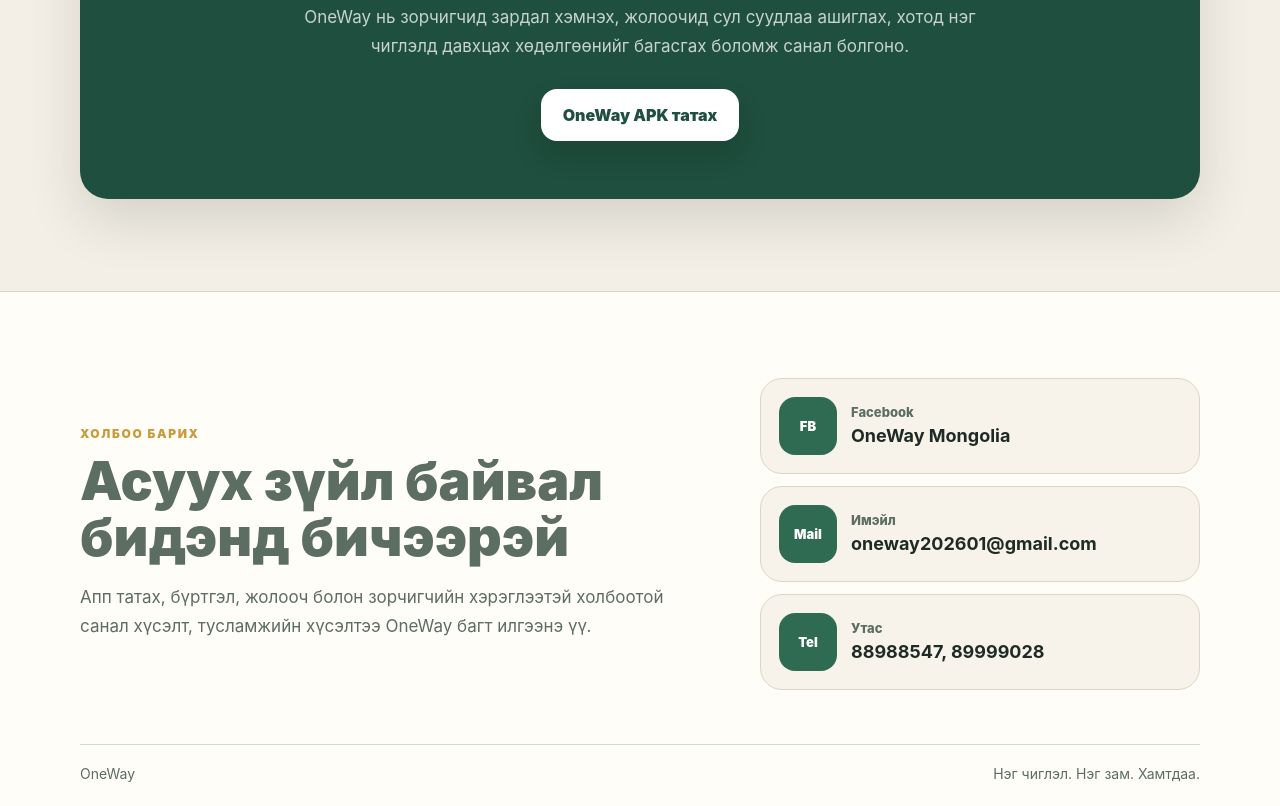
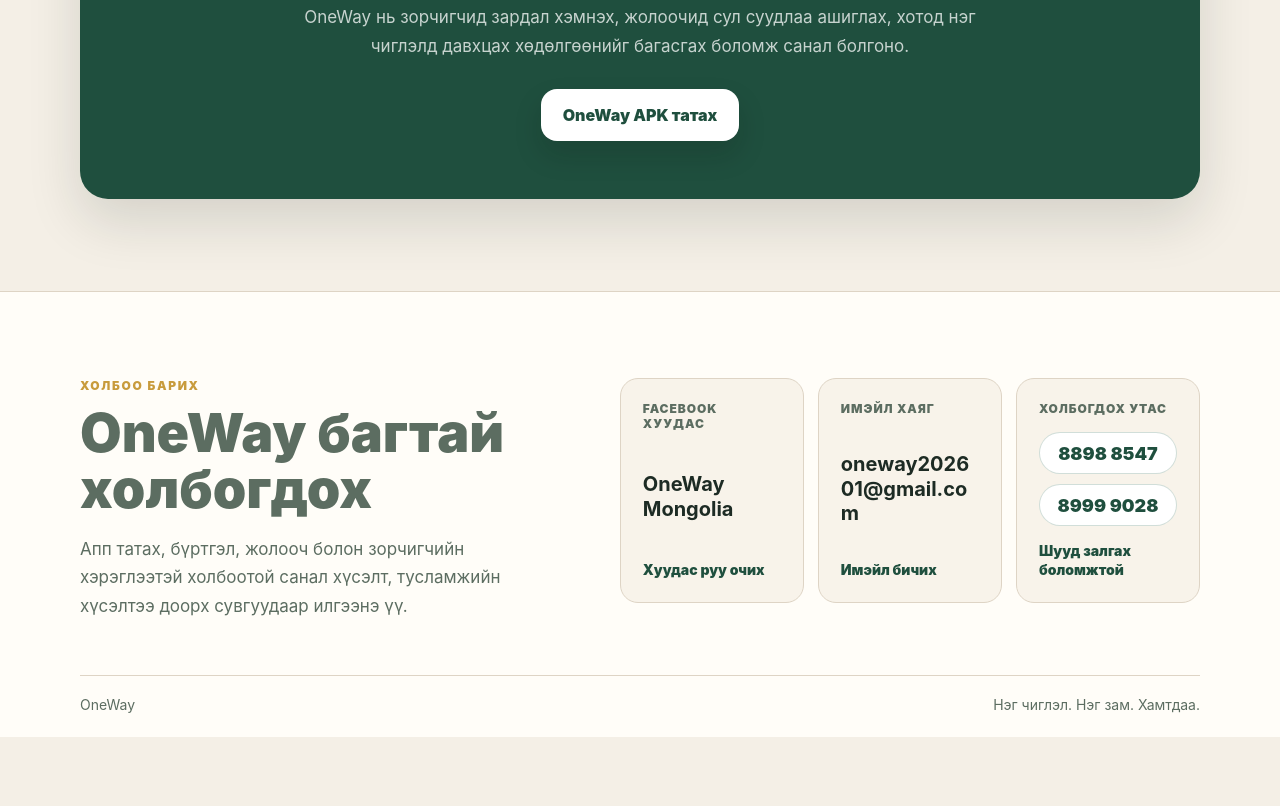
Before and after one commit to munkhjargalbs12-sys/oneway-web, a plain HTML site: page index.html in a window 1280 px wide. Shown: the part 2533-3339 px from the top of the page. After the commit the page ends 3270 px from the top, so only its background shows below. Drawn offline with Linux system fonts and the light colour scheme.

Commit message:
Polish website contact footer

```diff
--- a/index.html
+++ b/index.html
@@ -197,10 +197,10 @@
     <div class="container contact-panel">
       <div class="contact-copy">
         <p class="eyebrow">Холбоо барих</p>
-        <h2 id="contact-title">Асуух зүйл байвал бидэнд бичээрэй</h2>
+        <h2 id="contact-title">OneWay багтай холбогдох</h2>
         <p>
           Апп татах, бүртгэл, жолооч болон зорчигчийн хэрэглээтэй холбоотой санал хүсэлт,
-          тусламжийн хүсэлтээ OneWay багт илгээнэ үү.
+          тусламжийн хүсэлтээ доорх сувгуудаар илгээнэ үү.
         </p>
       </div>
 
@@ -211,30 +211,24 @@
           target="_blank"
           rel="noopener"
         >
-          <span class="contact-icon">FB</span>
-          <span>
-            <small>Facebook</small>
-            <strong>OneWay Mongolia</strong>
-          </span>
+          <small>Facebook хуудас</small>
+          <strong>OneWay Mongolia</strong>
+          <span class="contact-action">Хуудас руу очих</span>
         </a>
 
         <a class="contact-card" href="mailto:oneway202601@gmail.com">
-          <span class="contact-icon">Mail</span>
-          <span>
-            <small>Имэйл</small>
-            <strong>oneway202601@gmail.com</strong>
-          </span>
+          <small>Имэйл хаяг</small>
+          <strong>oneway202601@gmail.com</strong>
+          <span class="contact-action">Имэйл бичих</span>
         </a>
 
         <div class="contact-card">
-          <span class="contact-icon">Tel</span>
-          <span>
-            <small>Утас</small>
-            <strong>
-              <a href="tel:+97688988547">88988547</a>,
-              <a href="tel:+97689999028">89999028</a>
-            </strong>
-          </span>
+          <small>Холбогдох утас</small>
+          <div class="phone-links">
+            <a href="tel:+97688988547">8898 8547</a>
+            <a href="tel:+97689999028">8999 9028</a>
+          </div>
+          <span class="contact-action">Шууд залгах боломжтой</span>
         </div>
       </div>
     </div>
--- a/styles.css
+++ b/styles.css
@@ -676,9 +676,9 @@
 
 .contact-panel {
   display: grid;
-  grid-template-columns: minmax(0, 1fr) minmax(320px, 440px);
+  grid-template-columns: minmax(0, 0.82fr) minmax(360px, 1fr);
   gap: clamp(28px, 6vw, 64px);
-  align-items: center;
+  align-items: start;
 }
 
 .contact-copy {
@@ -694,18 +694,19 @@
 
 .contact-list {
   display: grid;
-  gap: 12px;
+  grid-template-columns: repeat(3, minmax(0, 1fr));
+  gap: 14px;
 }
 
 .contact-card {
-  display: grid;
-  grid-template-columns: 58px minmax(0, 1fr);
-  align-items: center;
-  gap: 14px;
-  min-height: 94px;
-  padding: 18px;
+  display: flex;
+  flex-direction: column;
+  justify-content: space-between;
+  gap: 16px;
+  min-height: 176px;
+  padding: 22px;
   border: 1px solid var(--border);
-  border-radius: 22px;
+  border-radius: 18px;
   background: var(--card-soft);
   transition: transform 160ms ease, box-shadow 160ms ease, border-color 160ms ease;
 }
@@ -716,38 +717,53 @@
   box-shadow: 0 14px 28px rgba(24, 32, 28, 0.1);
 }
 
-.contact-icon {
-  display: inline-flex;
-  align-items: center;
-  justify-content: center;
-  width: 58px;
-  height: 58px;
-  border-radius: 16px;
-  background: var(--accent);
-  color: var(--white);
-  font-size: 13px;
-  font-weight: 900;
-}
-
 .contact-card small {
   display: block;
   color: var(--text-muted);
-  font-size: 13px;
-  font-weight: 800;
+  font-size: 12px;
+  font-weight: 900;
+  letter-spacing: 0.08em;
   line-height: 1.3;
+  text-transform: uppercase;
 }
 
 .contact-card strong {
   display: block;
-  margin-top: 5px;
   color: var(--text);
   overflow-wrap: anywhere;
-  font-size: 18px;
-  line-height: 1.25;
+  font-size: 20px;
+  line-height: 1.22;
 }
 
 .contact-card strong a {
   color: inherit;
+}
+
+.phone-links {
+  display: grid;
+  gap: 10px;
+}
+
+.phone-links a {
+  display: inline-flex;
+  align-items: center;
+  justify-content: center;
+  min-height: 42px;
+  border: 1px solid rgba(47, 107, 83, 0.22);
+  border-radius: 999px;
+  padding: 9px 14px;
+  background: var(--white);
+  color: var(--accent-deep);
+  font-size: 18px;
+  font-weight: 900;
+  line-height: 1.2;
+}
+
+.contact-action {
+  color: var(--accent-deep);
+  font-size: 14px;
+  font-weight: 900;
+  line-height: 1.35;
 }
 
 .site-footer {
@@ -802,6 +818,10 @@
   }
 
   .contact-panel {
+    grid-template-columns: 1fr;
+  }
+
+  .contact-list {
     grid-template-columns: 1fr;
   }
 }
@@ -887,16 +907,12 @@
   }
 
   .contact-card {
-    grid-template-columns: 50px minmax(0, 1fr);
-    min-height: 84px;
+    min-height: 150px;
     padding: 16px;
   }
 
-  .contact-icon {
-    width: 50px;
-    height: 50px;
-    border-radius: 14px;
-    font-size: 12px;
+  .phone-links {
+    grid-template-columns: 1fr;
   }
 
   .footer-bottom {
```
